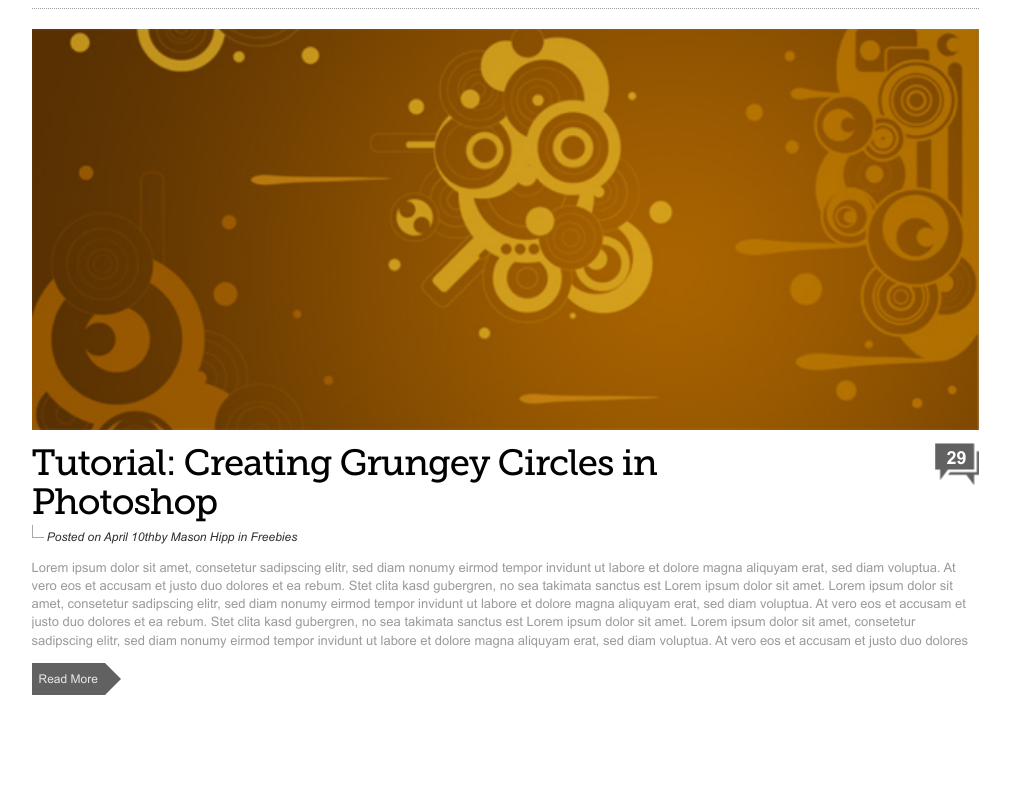
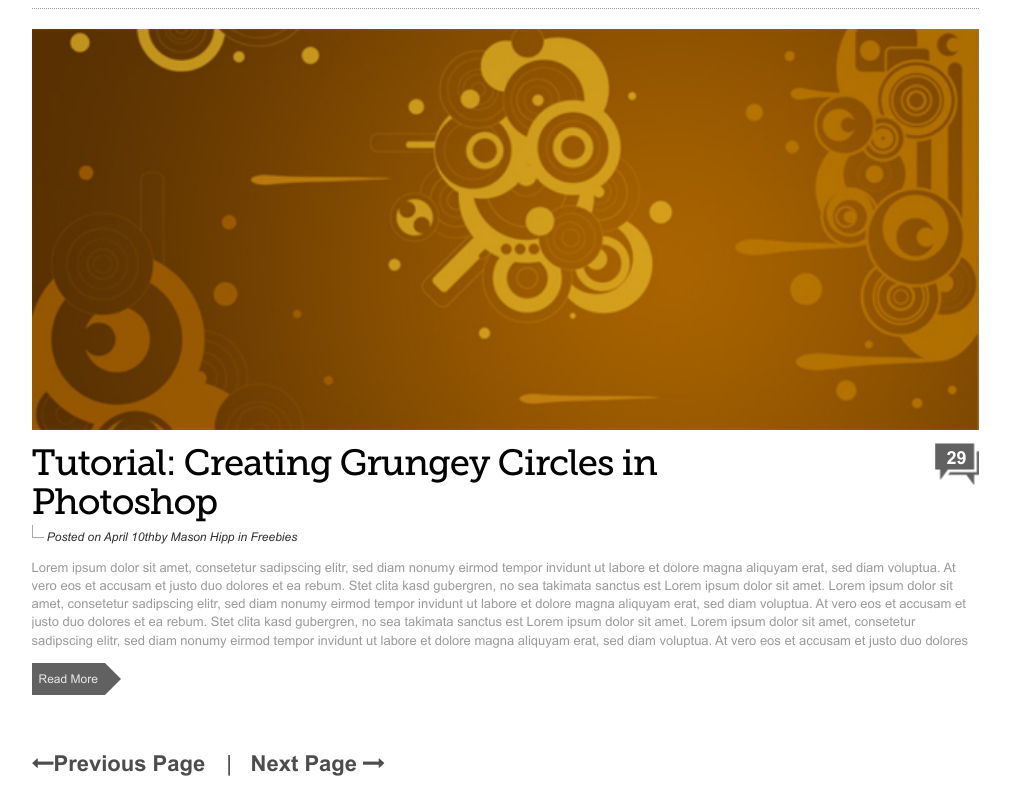
Before and after one commit to DimitrijeNikolic/DesignBlog, a plain HTML site: page index.html in a window 1280 px wide. Shown: the part 823-1623 px from the top of the page, without its empty margins (135-1145 px from the left). Before the commit the page ends 1571 px from the top, so only its background shows below. Drawn offline with Linux system fonts and the light colour scheme; files whose address does not match are found by name.

Commit message:
news navigation complete

```diff
--- a/css/style.css
+++ b/css/style.css
@@ -126,3 +126,22 @@ header .navbar-nav li:hover a{
   .news .news-item .read-more:hover{
       margin-left: 3px;
   }
+
+
+  /*news navigation*/
+  .news-navigation a{
+      text-decoration: none;
+      color: #4d4d4d;
+      font-size: 22px;
+      font-family: 'Arial-BoldMT';
+  }
+  .news-navigation > span{
+      color: #4d4d4d;
+      font-size: 22px;
+      padding: 0 15px;
+      display: inline-block;
+  }
+  .news-navigation a:hover{
+      color: #000;
+      text-shadow: 0 0 1px #4d4d4d;
+  }
--- a/index.html
+++ b/index.html
@@ -56,7 +56,7 @@
                 <!--Left content end-->
 
                 <main class="py-4">
-                    <section class="news">
+                    <section class="news mb-5">
                         <article class="news-item pb-3 mb-4">
                             <figure>
                                 <a href="#" class="d-block">
@@ -146,6 +146,30 @@
                             </div>
                         </article>
                     </section>
+
+                    <nav class="news-navigation">
+                        <a href="#" class="news">
+                            <span class="fa fa-long-arrow-left"></span>Previous Page
+                        </a>
+                        <span>|</span>
+                        <a href="#" class="next-news">
+                            Next Page
+                            <span class="fa fa-long-arrow-right"></span>
+                        </a>
+                    </nav>
+
+
+
+
+
+
+
+
+
+
+
+
+
                 </main>
 
                 <aside class="col-12 col-lg-4">
```
